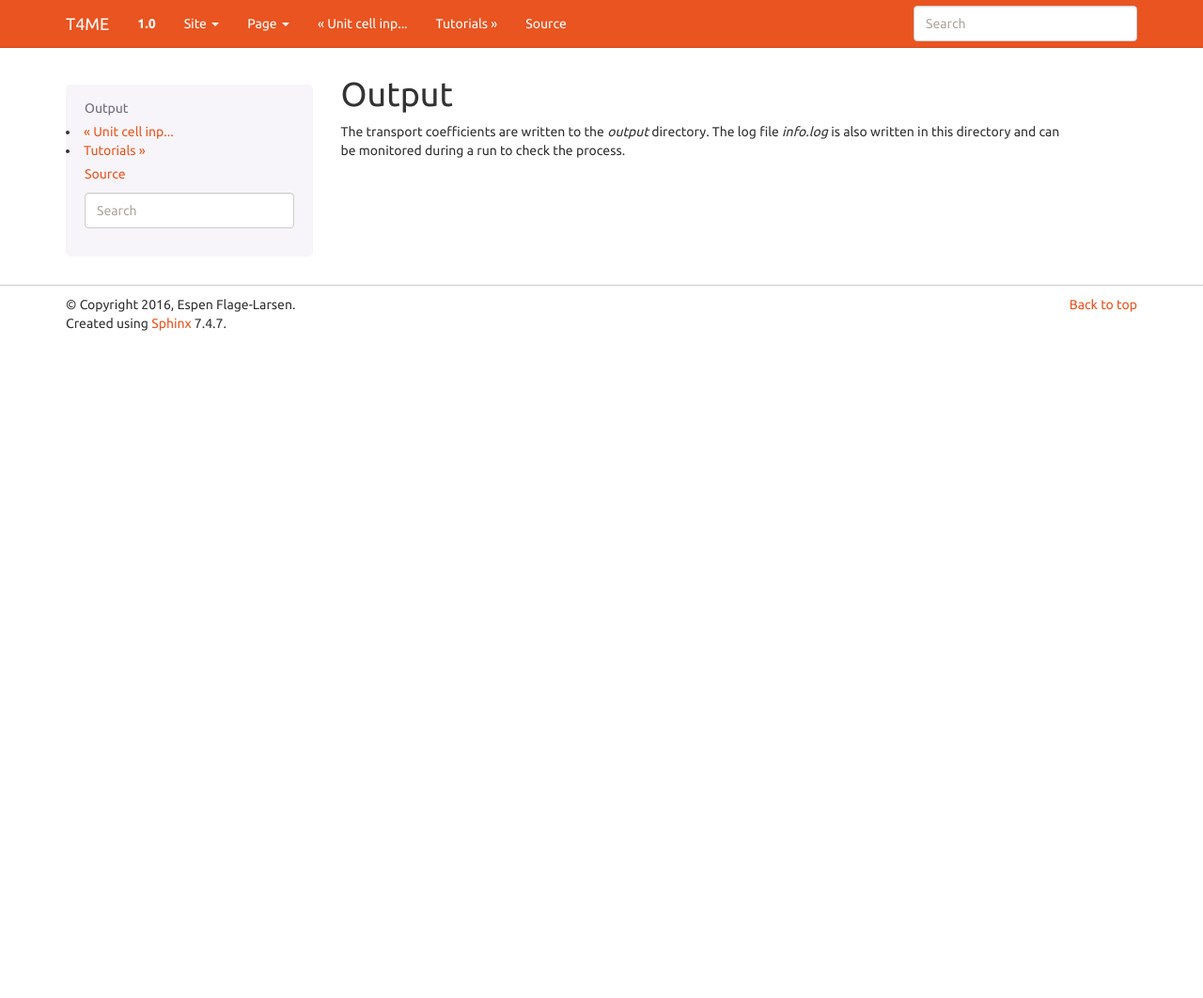
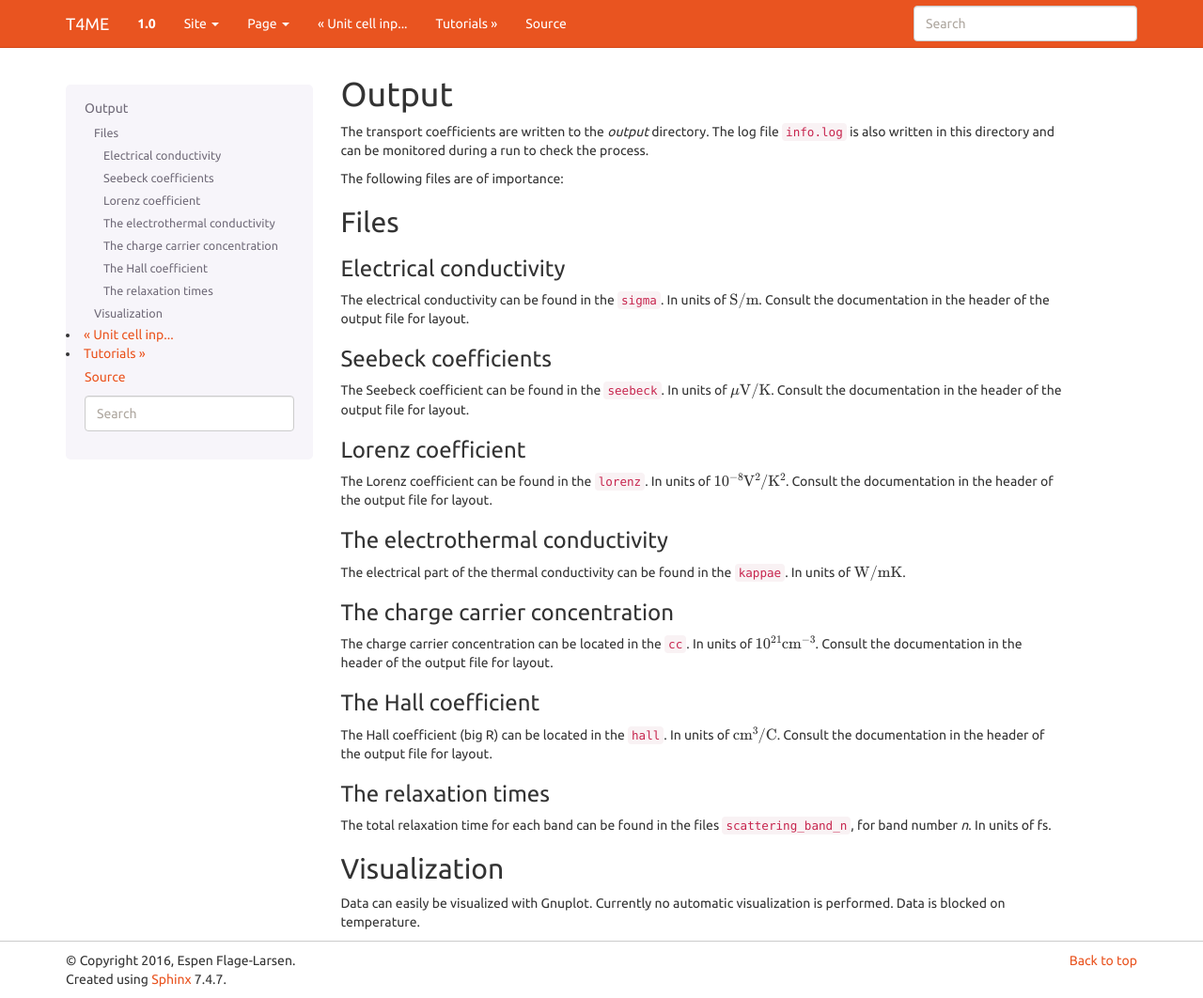
Before and after one commit to espenfl/t4me, a Sphinx documentation site: the page built from docs/output.rst, in a window 1280 px wide and 1062 px high. Shown: the whole window at 94% size. Built offline with Sphinx 7.4.7, drawn with Linux system fonts in a browser that asks for light colours; formulas are drawn with MathJax 3.

Commit message:
Updated documentation

```diff
--- a/docs/output.rst
+++ b/docs/output.rst
@@ -1,7 +1,61 @@
 Output
 ======
 
-The transport coefficients are written to the `output`
-directory. The log file `info.log` is also written in
-this directory and can be monitored during a run to
-check the process.
+The transport coefficients are written to the `output` directory.
+The log file :file:`info.log` is also written in this directory
+and can be monitored during a run to check the process.
+
+The following files are of importance:
+
+Files
+-----
+
+Electrical conductivity
+~~~~~~~~~~~~~~~~~~~~~~~
+The electrical conductivity can be found in the :file:`sigma`.
+In units of :math:`\mathrm{S/m}`. Consult the documentation in
+the header of the output file for layout.
+
+Seebeck coefficients
+~~~~~~~~~~~~~~~~~~~~
+The Seebeck coefficient can be found in the :file:`seebeck`.
+In units of :math:`\mu \mathrm{V/K}`. Consult the documentation in
+the header of the output file for layout.
+
+Lorenz coefficient
+~~~~~~~~~~~~~~~~~~
+The Lorenz coefficient can be found in the :file:`lorenz`.
+In units of :math:`10^{-8} \mathrm{V^2/K^2}`. Consult the
+documentation in the header of the output file for layout.
+
+The electrothermal conductivity
+~~~~~~~~~~~~~~~~~~~~~~~~~~~~~~~
+The electrical part of the thermal conductivity can be found
+in the :file:`kappae`. In units of :math:`\mathrm{W}/\mathrm{mK}`.
+
+The charge carrier concentration
+~~~~~~~~~~~~~~~~~~~~~~~~~~~~~~~~
+The charge carrier concentration can be located in the :file:`cc`.
+In units of :math:`10^{21} \mathrm{cm}^{-3}`. Consult the documentation
+in the header of the output file for layout.
+
+The Hall coefficient
+~~~~~~~~~~~~~~~~~~~~
+The Hall coefficient (big R) can be located in the :file:`hall`.
+In units of :math:`\mathrm{cm}^3/\mathrm{C}`. Consult the documentation
+in the header of the output file for layout.
+
+.. warning: NOT YET IMPLEMENTED WHEN FIRST-PRINCIPLE INPUT IS UTILIZED
+   (ONLY FILLED WITH BOGUS DATA). ONLY WORKS FOR SPHERICAL
+   BANDS AT THE MOMENT.
+
+The relaxation times
+~~~~~~~~~~~~~~~~~~~~
+The total relaxation time for each band can be found in
+the files :file:`scattering_band_n`, for band number `n`. In units of fs.
+
+Visualization
+-------------
+Data can easily be visualized with Gnuplot.
+Currently no automatic visualization is performed.
+Data is blocked on temperature.
```
Also changed, not shown: docs/gparameters.rst (+18 -0 lines), docs/tests.rst (+8 -1 lines).
